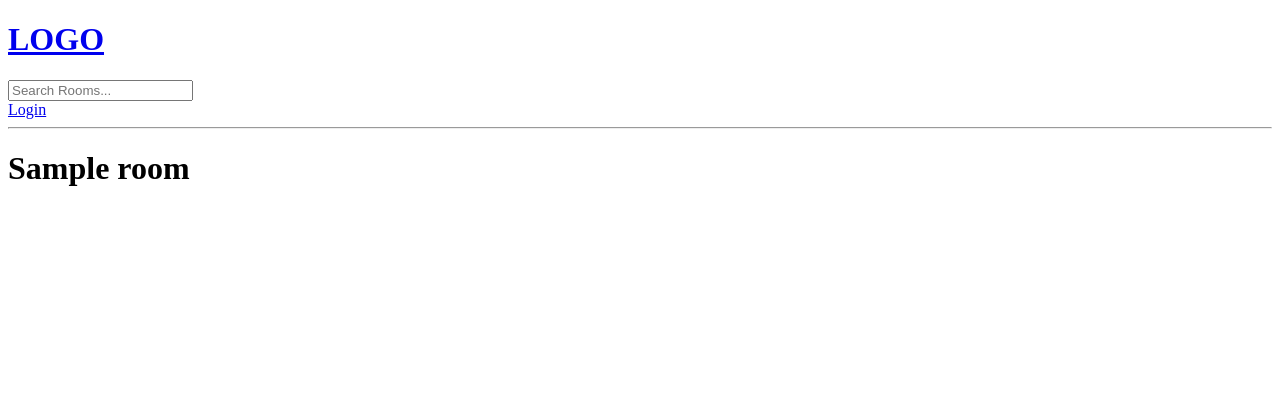
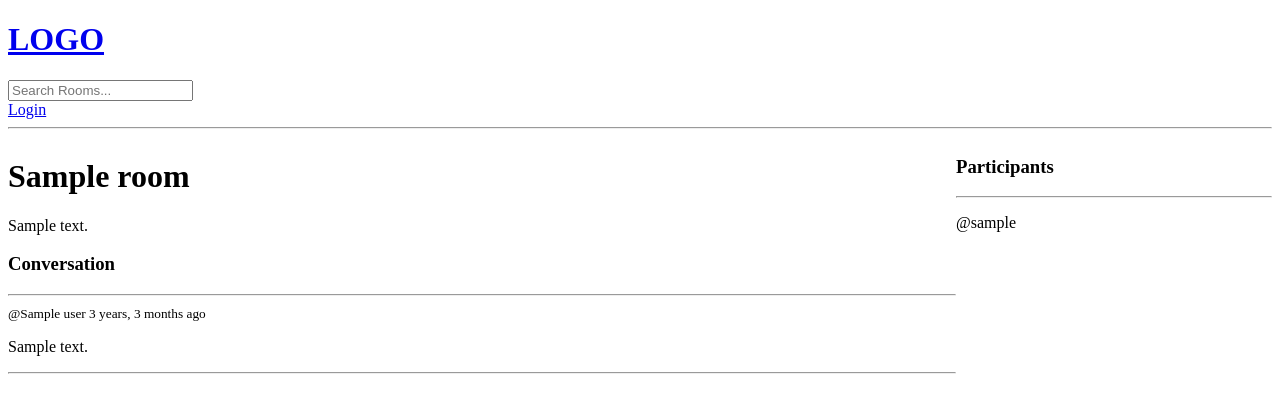
Before and after one commit to Narayan-21/StudyRoom, a Django app: template base/templates/base/room.html in a window 1280 px wide. Shown: the top 413 px of the page. Run offline with Django 3.2, Linux system fonts and the light colour scheme; the template is opened without the code that fills it: most values are stand-ins (such as "Sample title", 1, 10 or a date in 2020).

Commit message:
CRUD operations for Chatroom messages

```diff
--- a/base/models.py
+++ b/base/models.py
@@ -15,7 +15,7 @@ class Room(models.Model):
     topic = models.ForeignKey(Topic, on_delete=models.SET_NULL, null=True)
     name = models.CharField(max_length=200)
     description = models.TextField(null=True, blank=True)
-    #participants
+    participants = models.ManyToManyField(User, related_name='participants', blank=True)
     updated = models.DateTimeField(auto_now=True)
     created = models.DateTimeField(auto_now_add=True)
 
--- a/base/templates/base/room.html
+++ b/base/templates/base/room.html
@@ -1,7 +1,57 @@
 {% extends 'main.html' %}
 
 {% block content %}
-<h1>
-    {{room.name}}
-</h1>
+
+<style>
+    .room-container{
+        display: grid;
+        grid-template-columns: 3fr 1fr;
+    }
+</style>
+
+<div class="room-container">
+    <div>
+        <h1>
+            {{room.name}}
+        </h1>
+
+        <p>{{room.description}}</p>
+
+        <div class="comment-wrapper">
+            <h3>Conversation</h3>
+            <hr>
+
+            {% for message in room_messages %}
+                <div>
+                    {% if request.user == message.user %}
+                    <a href="{% url 'delete-message' message.id %}">Delete</a>
+                    {% endif %}
+                    <small>@{{message.user}}  {{message.created|timesince}} ago</small>
+                    <p>{{message.body}}</p>
+                    <hr>
+                </div>
+
+            {% endfor %}
+        </div>
+
+        {% if request.user.is_authenticated %}
+        <div class="comment-form">
+            <form method="POST" action="">
+                {% csrf_token %}
+                <input type="text" name="body" placeholder="Write your message here..." />
+            </form>
+        </div>
+        {% endif %}
+    </div>
+    <div>
+        <h3>Participants</h3>
+        <hr>
+        {% for participant in participants %}
+            <div>
+                <p>@{{participant.username}}</p>
+            </div>
+        {% endfor %}
+    </div>
+</div>
+
 {% endblock %}
--- a/base/urls.py
+++ b/base/urls.py
@@ -12,4 +12,5 @@ urlpatterns = [
     path('create-room/', views.createRoom, name='create-room'),
     path('update-room/<str:pk>/', views.updateRoom, name='update-room'),
     path('delete-room/<str:pk>/', views.deleteRoom, name='delete-room'),
+    path('delete-message/<str:pk>/', views.deleteMessage, name='delete-message'),
 ]
```
Also changed, not shown: base/views.py (+25 -2 lines), base/migrations/0003_alter_room_options_room_participants.py (added), db.sqlite3.
